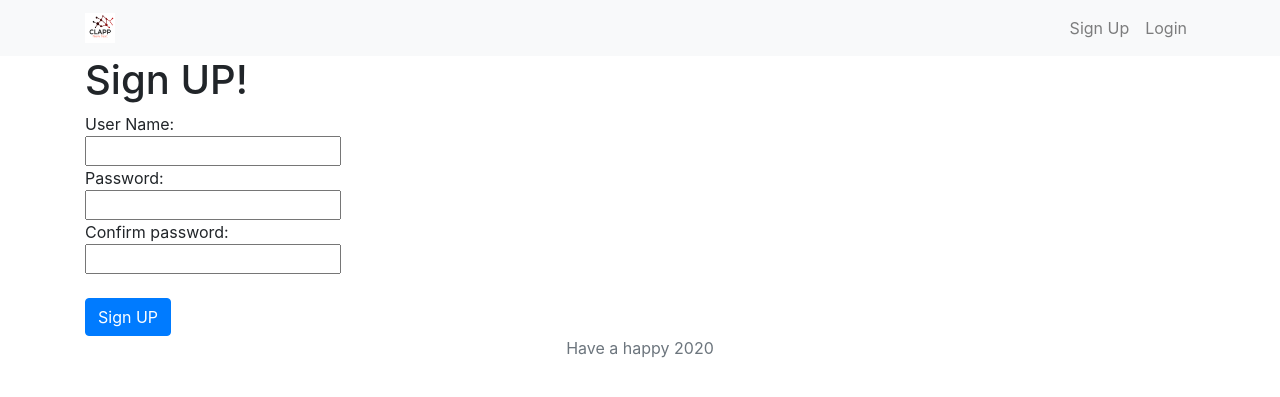
After one commit to ItaloPerez2019/django-psql, a Django app: page /accounts/signup in a window 1280 px wide. The commit adds this page. Shown: the top 397 px of the page. Run offline with Django 3.2, Linux system fonts and the light colour scheme; some libraries are stand-ins or nearby versions.

Commit message:
Log in page created

```diff
--- /dev/null
+++ b/accounts/templates/accounts/signup.html
@@ -0,0 +1,37 @@
+{% extends 'base.html' %}
+
+
+{% block content %}
+
+
+{% if error %}
+
+{{ error }}
+
+
+{% endif %}
+<h1>Sign UP!</h1>
+
+<form method="POST" action="{% url 'signup' %}">
+{% csrf_token %}
+
+User Name:
+<br/>
+<input type="text" name="username"/>
+<br/>
+Password:
+<br/>
+<input type="password" name="password1">
+<br/>
+Confirm password:
+<br/>
+<input type="password" name="password2">
+<br/>
+<br/>
+
+<input class= "btn btn-primary" type="submit" value="Sign UP"/>
+
+</form>
+
+
+{% endblock %}
--- /dev/null
+++ b/accounts/urls.py
@@ -0,0 +1,8 @@
+from django.urls import path, include
+from . import views
+
+urlpatterns = [
+    path('login', views.login, name= 'login' ),
+    path('signup', views.signup, name='signup'),
+    # path('logout', views.logout, name = 'logout'),
+]
--- a/accounts/views.py
+++ b/accounts/views.py
@@ -1,3 +1,33 @@
-from django.shortcuts import render
+from django.shortcuts import render, redirect
+from django.contrib.auth.models import User
+from django.contrib import auth
 
+def signup(request):
+    if request.method == 'POST':
+        # User has info and wants an account now!
+        if request.POST['password1'] == request.POST['password2']:
+            try:
+                user = User.objects.get(username=request.POST['username'])
+                return render(request, 'accounts/signup.html', {'error':'Username has already been taken'})
+            except User.DoesNotExist:
+                user = User.objects.create_user(request.POST['username'], password=request.POST['password1'])
+                auth.login(request,user)
+                return redirect('home')
+        else:
+            return render(request, 'accounts/signup.html', {'error':'Passwords must match'})
+    else:
+        # User wants to enter info
+        return render(request, 'accounts/signup.html')
 # Create your views here.
+
+
+
+
+def login(request):
+    return render(request, 'accounts/login.html')
+
+
+# def logout(request):
+#     # TODOs need to re-route to the home page
+# # do not forget to log out
+#     return render(request, 'accounts/logout.html')
--- a/producthunt/templates/base.html
+++ b/producthunt/templates/base.html
@@ -32,8 +32,7 @@
           <!-- {% if user.is_authenticated %} -->
           <a class="nav-item nav-link" href=""><span class="oi oi-plus"></span></a>
           <a class="nav-item nav-link" href="" onclick="">Logout</a>
-          <!-- <form id="logout" method="POST" action="{% url 'logout' %}"> -->
-            <!-- {% csrf_token %} -->
+
             <input type="hidden" />
           </form>
           <!-- #{% else %} -->
--- a/producthunt/urls.py
+++ b/producthunt/urls.py
@@ -14,11 +14,11 @@
     2. Add a URL to urlpatterns:  path('blog/', include('blog.urls'))
 """
 from django.contrib import admin
-from django.urls import path
+from django.urls import path, include
 from products import views
 
 urlpatterns = [
     path('admin/', admin.site.urls),
     path('' , views.home, name ='home'),
-
+    path('accounts/',include('accounts.urls')),
 ]
```
Also changed, not shown: accounts/templates/accounts/login.html (added, +8 -0 lines).
